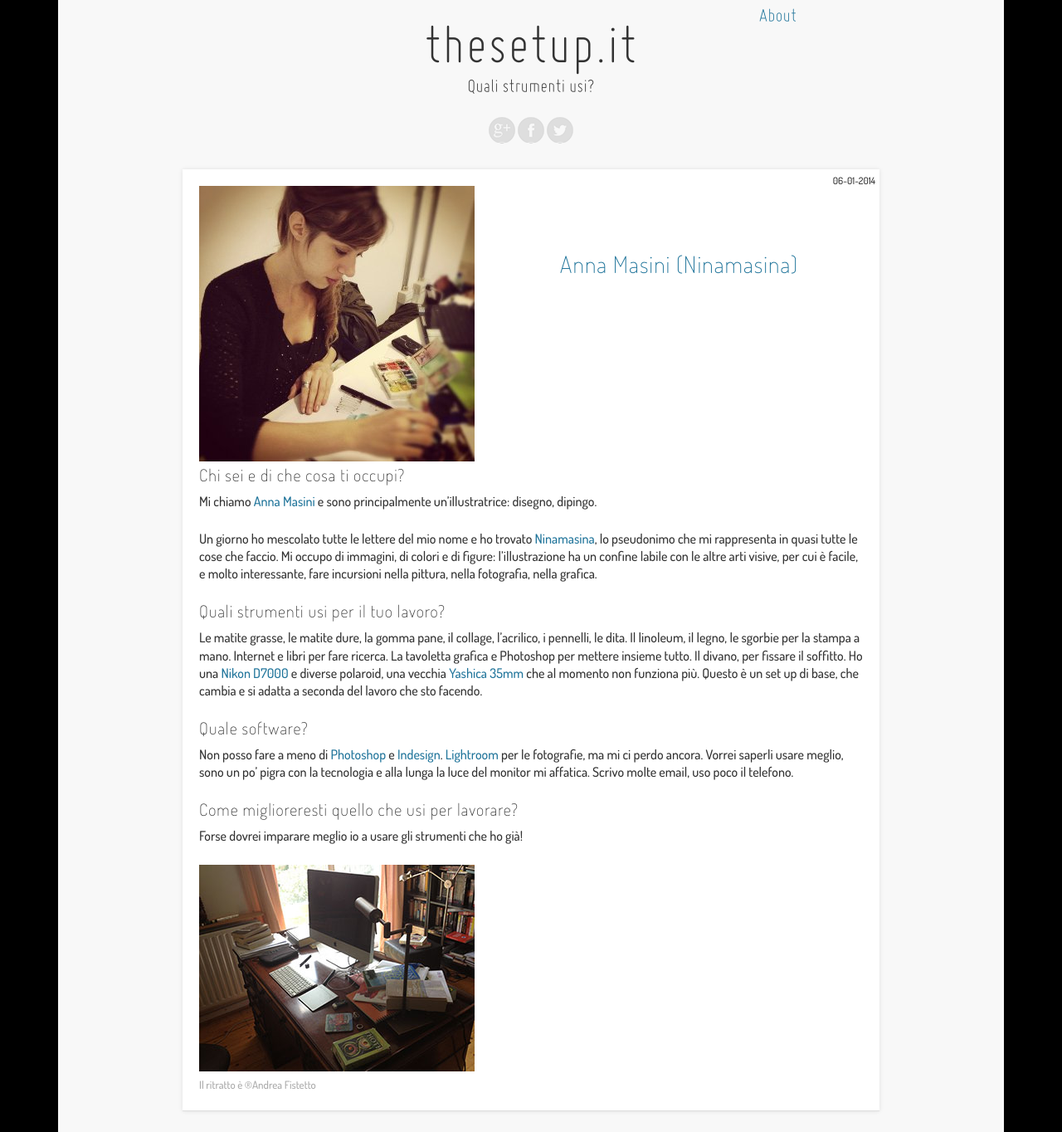
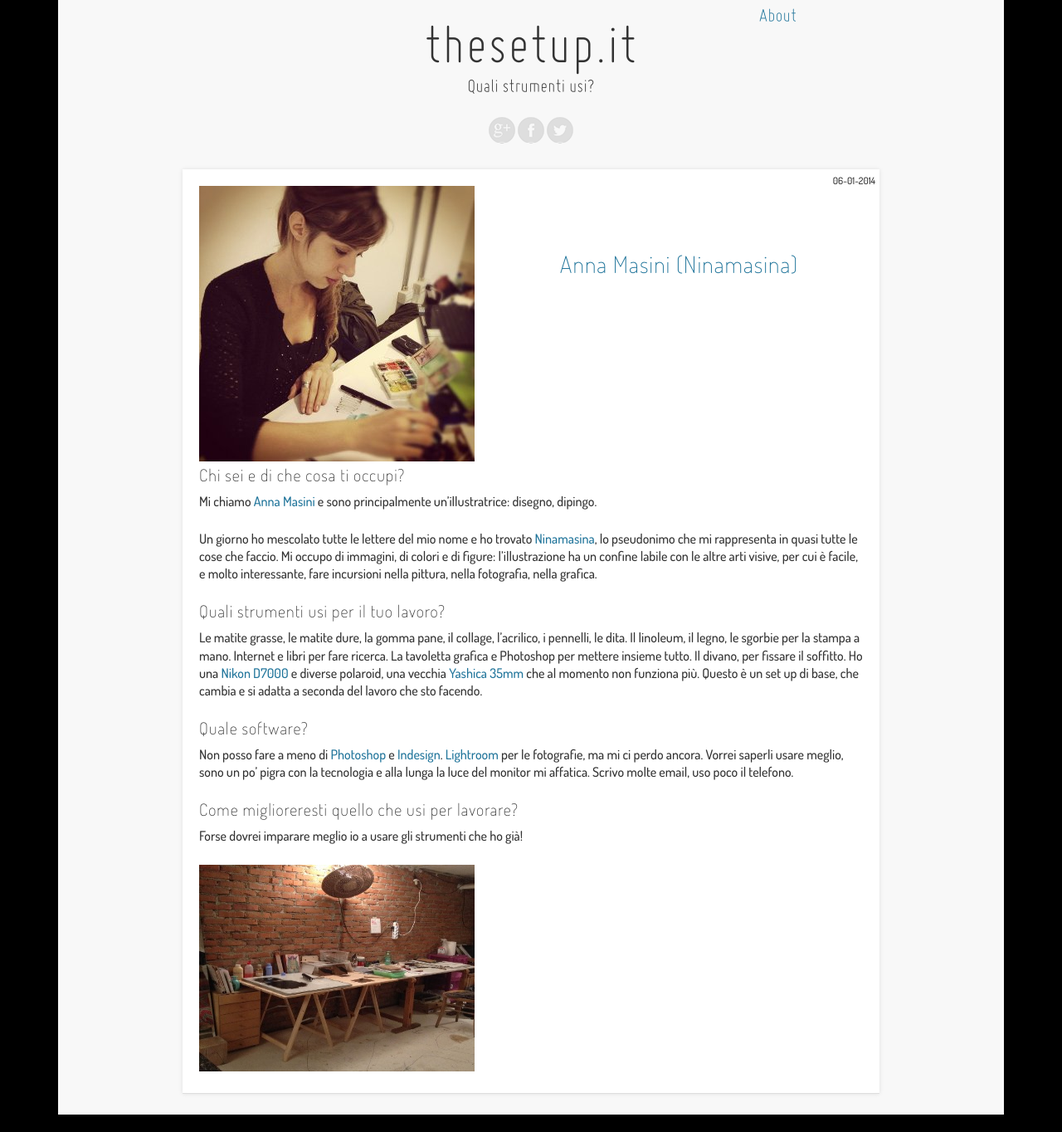
Before and after one commit to thesetupit/thesetupit.github.io, a Jekyll site: the page built from _posts/2014-01-06-anna-masini.markdown, in a window 1280 px wide. Shown: the whole page at 83% size. Built offline with Jekyll 4.4.1, drawn with Linux system fonts in a browser that asks for light colours; Markdown is read by kramdown in place of the engine named in the settings; comment, search, counter and statistics services are not loaded; after the commit the page ends 1343 px from its top, so only the background shows below that.

Commit message:
nuova postazione ninamasina

```diff
--- a/_posts/2014-01-06-anna-masini.markdown
+++ b/_posts/2014-01-06-anna-masini.markdown
@@ -9,12 +9,11 @@ tags:
 ritratto: Ninamasina-332x332.jpg
 ritratto_width: 332
 ritratto_height: 332
-postazione: Francesco-Dimitri2-332x249.jpg
+postazione: ninamasina2-332x332.jpg
 postazione_width: 332
 postazione_height: 249
-postazione_credit: "Il ritratto è ®Andrea Fistetto"
-postazione_alt: "La scrivania di Francesco Dimitri"
-sitemap.lastmod: 2014-03-27
+postazione_alt: "La scrivania di Ninamasina"
+sitemap.lastmod: 2014-09-10
 ---
 ###Chi sei e di che cosa ti occupi?
 Mi chiamo [Anna Masini][blog] e sono principalmente un'illustratrice: disegno, dipingo.
```
Also changed, not shown: immagini/ninamasina2-332x332.jpg (added).
